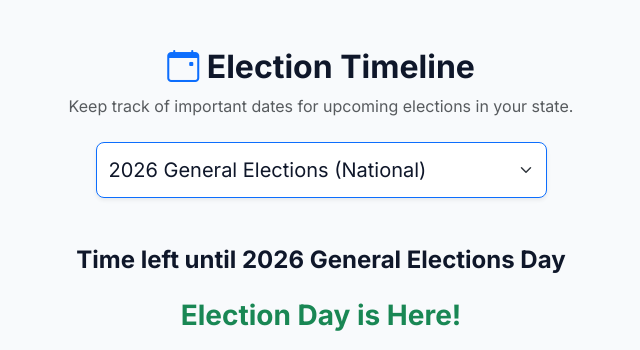
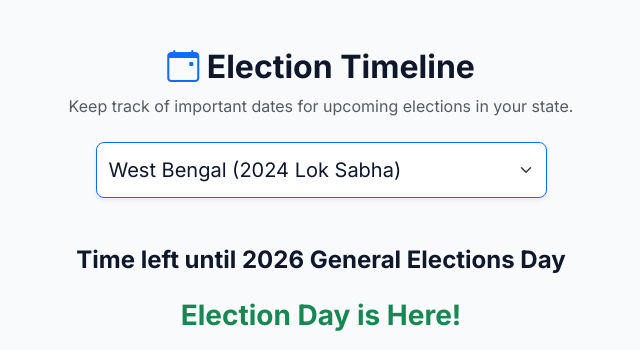
Before and after one commit to priyanshuknown/Election-process-agent, a Flask app: page /timeline in a window 1280 px wide. Shown: the part 63-413 px from the top of the page, without its empty margins (319-959 px from the left). Run offline with Flask 3, Linux system fonts and the light colour scheme.

Commit message:
Fixed missing West Bengal ongoing election

```diff
--- a/templates/timeline.html
+++ b/templates/timeline.html
@@ -81,6 +81,9 @@
         <div class="row justify-content-center mt-4">
             <div class="col-md-6 col-lg-5">
                 <select id="state-selector" class="form-select form-select-lg shadow-sm border-primary">
+                    <optgroup label="Ongoing Elections">
+                        <option value="west_bengal_2024">West Bengal (2024 Lok Sabha)</option>
+                    </optgroup>
                     <optgroup label="Upcoming Elections">
                         <option value="general">2026 General Elections (National)</option>
                         <option value="maharashtra">Maharashtra State Assembly (2026)</option>
@@ -132,6 +135,20 @@
 {% block scripts %}
 <script>
     const electionData = {
+        // --- ONGOING ---
+        "west_bengal_2024": {
+            title: "West Bengal Lok Sabha 2024",
+            date: "June 4, 2024 08:00:00",
+            status: "ongoing",
+            events: [
+                { date: "March 16, 2024", title: "Election Announced", desc: "ECI announces 7-phase voting for 42 Lok Sabha seats.", color: "primary" },
+                { date: "April 19, 2024", title: "Phase 1 Voting", desc: "Voting begins for Cooch Behar, Alipurduars, and Jalpaiguri.", color: "success" },
+                { date: "May 25, 2024", title: "Phase 6 Voting", desc: "Polling held across 8 constituencies.", color: "success" },
+                { date: "June 1, 2024", title: "Final Phase Voting", desc: "7th phase voting concludes the election process.", color: "warning" },
+                { date: "June 4, 2024", title: "Results Day", desc: "Nationwide counting of votes and final declaration of results.", color: "info" }
+            ]
+        },
+
         // --- UPCOMING ---
         "general": {
             title: "2026 General Elections",
@@ -283,6 +300,19 @@
                 </div>
             `;
             return;
+        } else if (data.status === 'ongoing') {
+            countdownDiv.innerHTML = `
+                <div class="card border-primary border-2 shadow-sm bg-primary-subtle w-100 mt-2">
+                    <div class="card-body py-4">
+                        <h3 class='text-primary fw-bold mb-2'>
+                            <span class="spinner-grow spinner-grow-sm me-2" role="status" aria-hidden="true"></span>
+                            Election is Ongoing
+                        </h3>
+                        <p class="mb-0 text-dark">Voting or counting is currently in progress. Check the timeline for the latest scheduled events.</p>
+                    </div>
+                </div>
+            `;
+            return;
         }
 
         // Reset HTML if it was showing 'Election Completed' or 'Election Day is Here'
```
